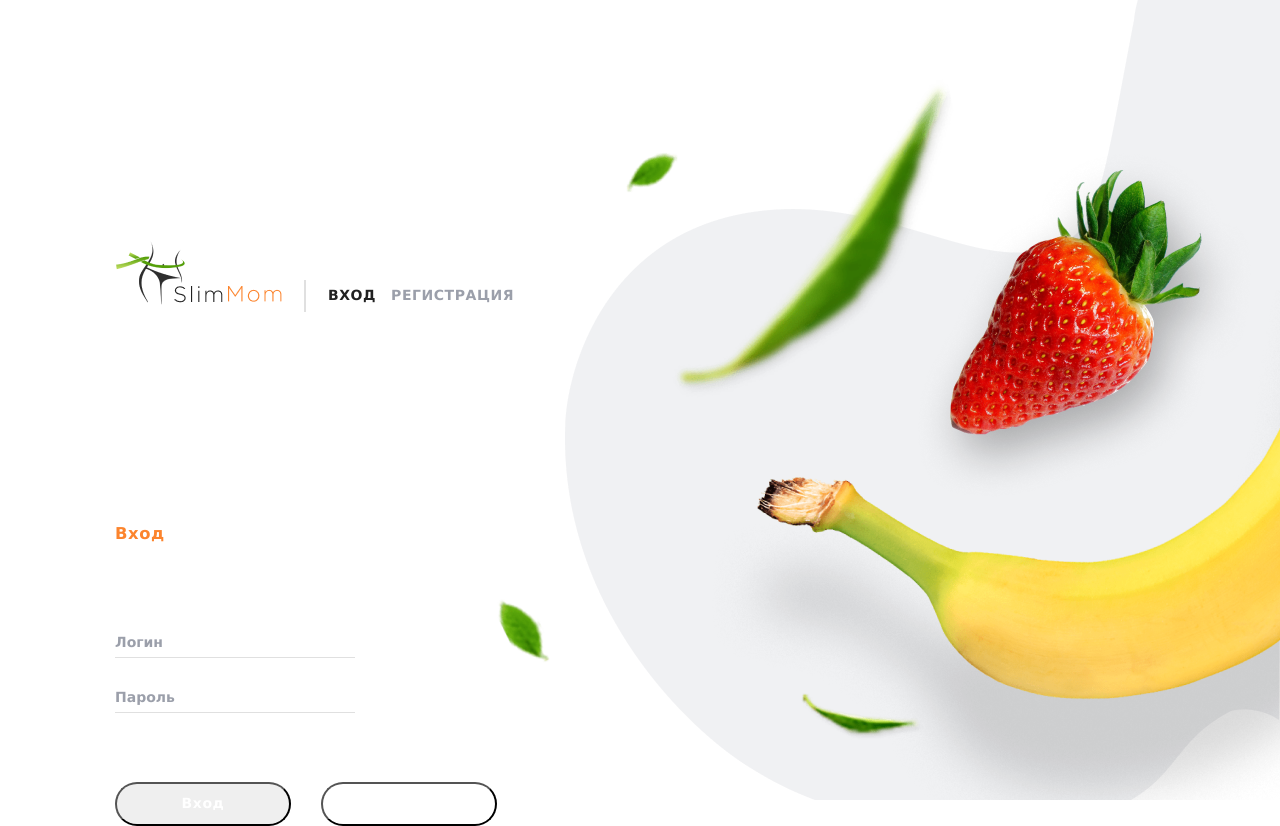
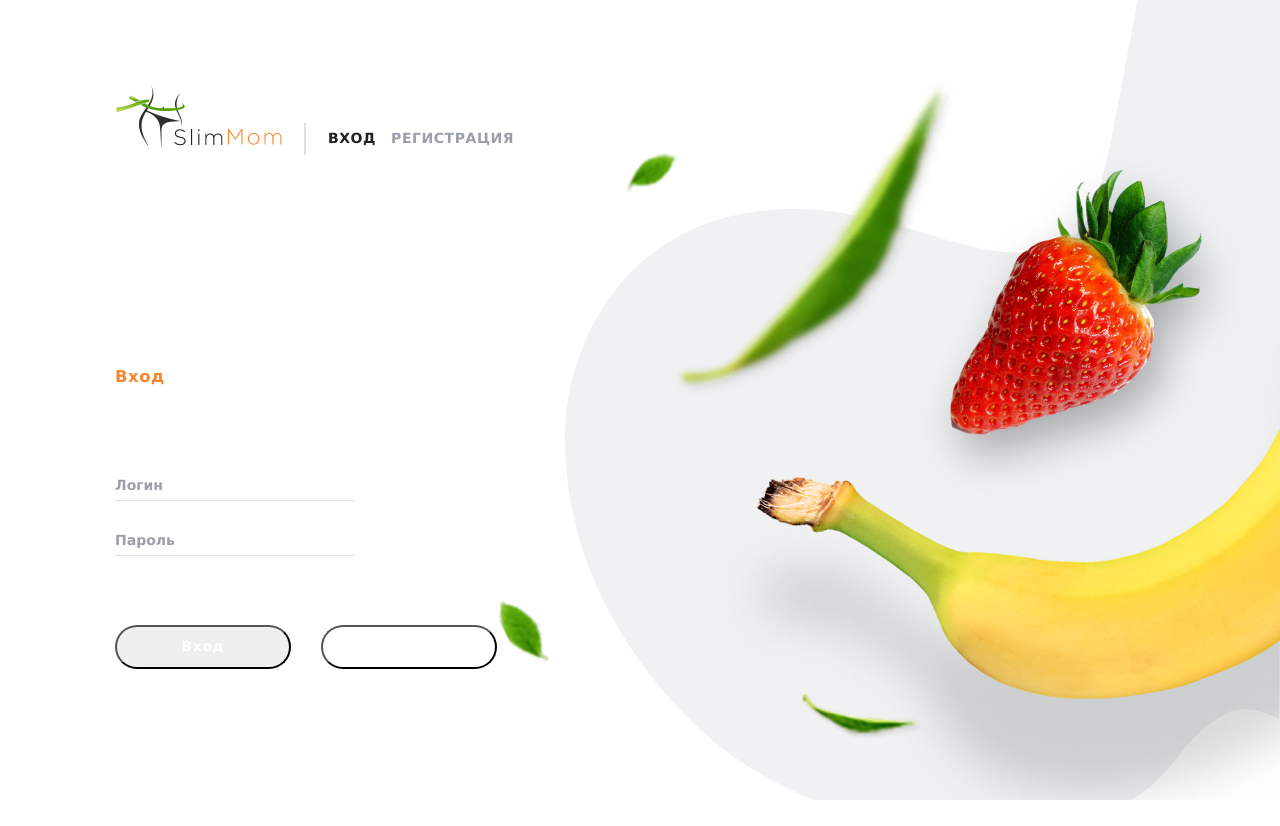
Before and after one commit to GrinchenkoD/fe-slim-mom, a React (Create React App) app: page /login in a window 1280 px wide. After the commit the page ends 800 px from the top, so only its background shows below. Built offline with nearby package versions, Linux system fonts and the light colour scheme; a web font is replaced by a local one.

Commit message:
restore succesfull

```diff
--- a/src/components/AuthThumb/AuthThumb.module.css
+++ b/src/components/AuthThumb/AuthThumb.module.css
@@ -15,7 +15,6 @@
     background-repeat: no-repeat;
     background-position: bottom right, bottom 200px right,
       bottom 279px right 12px, bottom right;
-    padding-top: 157px;
   }
 }
 @media screen and (min-width: 1280px) {
```
